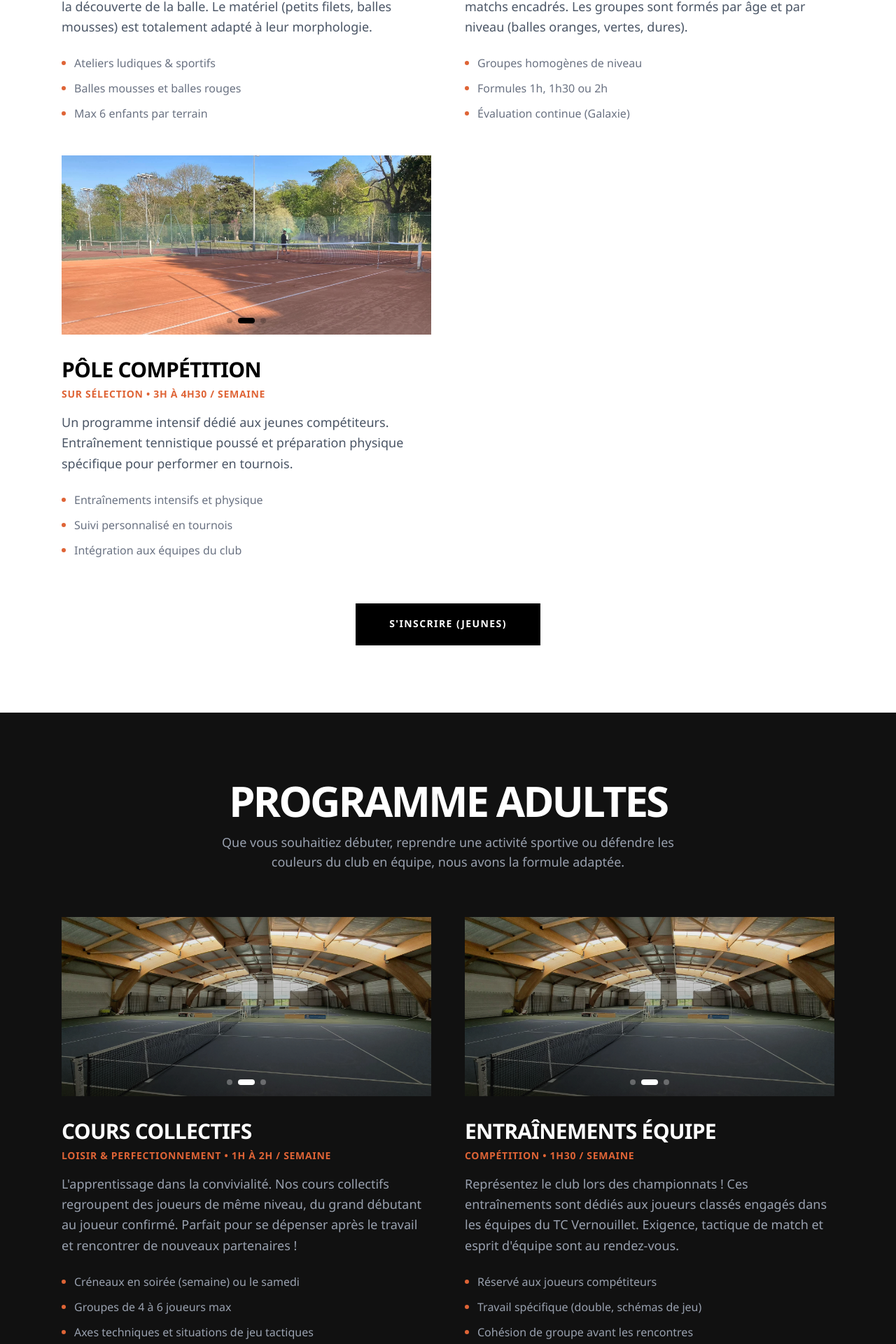
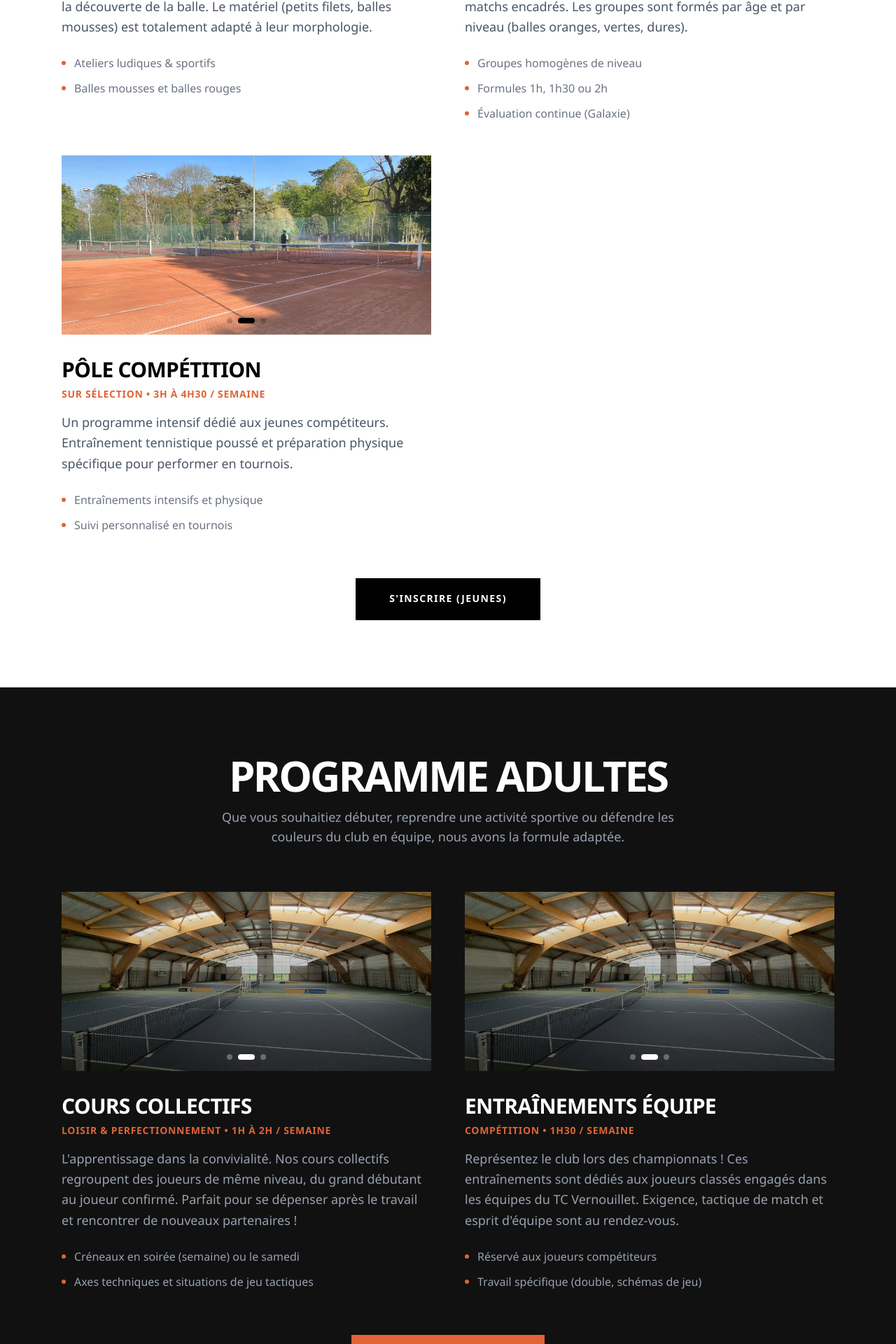
Before and after one commit to Droopy16a/tcv, a Next.js app: page /ecole-de-tennis in a window 1280 px wide. Shown: the part 1129-3049 px from the top of the page at 70% size. Built offline with nearby package versions, Linux system fonts and the light colour scheme; a web font is replaced by a local one.

Commit message:
ecole de tennis

```diff
--- a/app/(public)/ecole-de-tennis/page.tsx
+++ b/app/(public)/ecole-de-tennis/page.tsx
@@ -79,7 +79,7 @@ export default function EcoleDeTennisPage() {
                 <ul className="text-gray-500 font-light space-y-3">
                   <li className="flex items-center gap-3"><div className="w-1.5 h-1.5 bg-[#DF6436] rounded-full"></div> Ateliers ludiques & sportifs</li>
                   <li className="flex items-center gap-3"><div className="w-1.5 h-1.5 bg-[#DF6436] rounded-full"></div> Balles mousses et balles rouges</li>
-                  <li className="flex items-center gap-3"><div className="w-1.5 h-1.5 bg-[#DF6436] rounded-full"></div> Max 6 enfants par terrain</li>
+                  {/* <li className="flex items-center gap-3"><div className="w-1.5 h-1.5 bg-[#DF6436] rounded-full"></div> Max 6 enfants par terrain</li> */}
                 </ul>
               </motion.div>
             </motion.div>
@@ -135,7 +135,7 @@ export default function EcoleDeTennisPage() {
                 <ul className="text-gray-500 font-light space-y-3">
                   <li className="flex items-center gap-3"><div className="w-1.5 h-1.5 bg-[#DF6436] rounded-full"></div> Entraînements intensifs et physique</li>
                   <li className="flex items-center gap-3"><div className="w-1.5 h-1.5 bg-[#DF6436] rounded-full"></div> Suivi personnalisé en tournois</li>
-                  <li className="flex items-center gap-3"><div className="w-1.5 h-1.5 bg-[#DF6436] rounded-full"></div> Intégration aux équipes du club</li>
+                  {/* <li className="flex items-center gap-3"><div className="w-1.5 h-1.5 bg-[#DF6436] rounded-full"></div> Intégration aux équipes du club</li> */}
                 </ul>
               </motion.div>
             </motion.div>
@@ -188,7 +188,7 @@ export default function EcoleDeTennisPage() {
                 </p>
                 <ul className="text-gray-400 font-light space-y-3">
                   <li className="flex items-center gap-3"><div className="w-1.5 h-1.5 bg-[#DF6436] rounded-full"></div> Créneaux en soirée (semaine) ou le samedi</li>
-                  <li className="flex items-center gap-3"><div className="w-1.5 h-1.5 bg-[#DF6436] rounded-full"></div> Groupes de 4 à 6 joueurs max</li>
+                  {/* <li className="flex items-center gap-3"><div className="w-1.5 h-1.5 bg-[#DF6436] rounded-full"></div> Groupes de 4 à 6 joueurs max</li> */}
                   <li className="flex items-center gap-3"><div className="w-1.5 h-1.5 bg-[#DF6436] rounded-full"></div> Axes techniques et situations de jeu tactiques</li>
                 </ul>
               </motion.div>
@@ -217,7 +217,7 @@ export default function EcoleDeTennisPage() {
                 <ul className="text-gray-400 font-light space-y-3">
                   <li className="flex items-center gap-3"><div className="w-1.5 h-1.5 bg-[#DF6436] rounded-full"></div> Réservé aux joueurs compétiteurs</li>
                   <li className="flex items-center gap-3"><div className="w-1.5 h-1.5 bg-[#DF6436] rounded-full"></div> Travail spécifique (double, schémas de jeu)</li>
-                  <li className="flex items-center gap-3"><div className="w-1.5 h-1.5 bg-[#DF6436] rounded-full"></div> Cohésion de groupe avant les rencontres</li>
+                  {/* <li className="flex items-center gap-3"><div className="w-1.5 h-1.5 bg-[#DF6436] rounded-full"></div> Cohésion de groupe avant les rencontres</li> */}
                 </ul>
               </motion.div>
             </motion.div>
```
